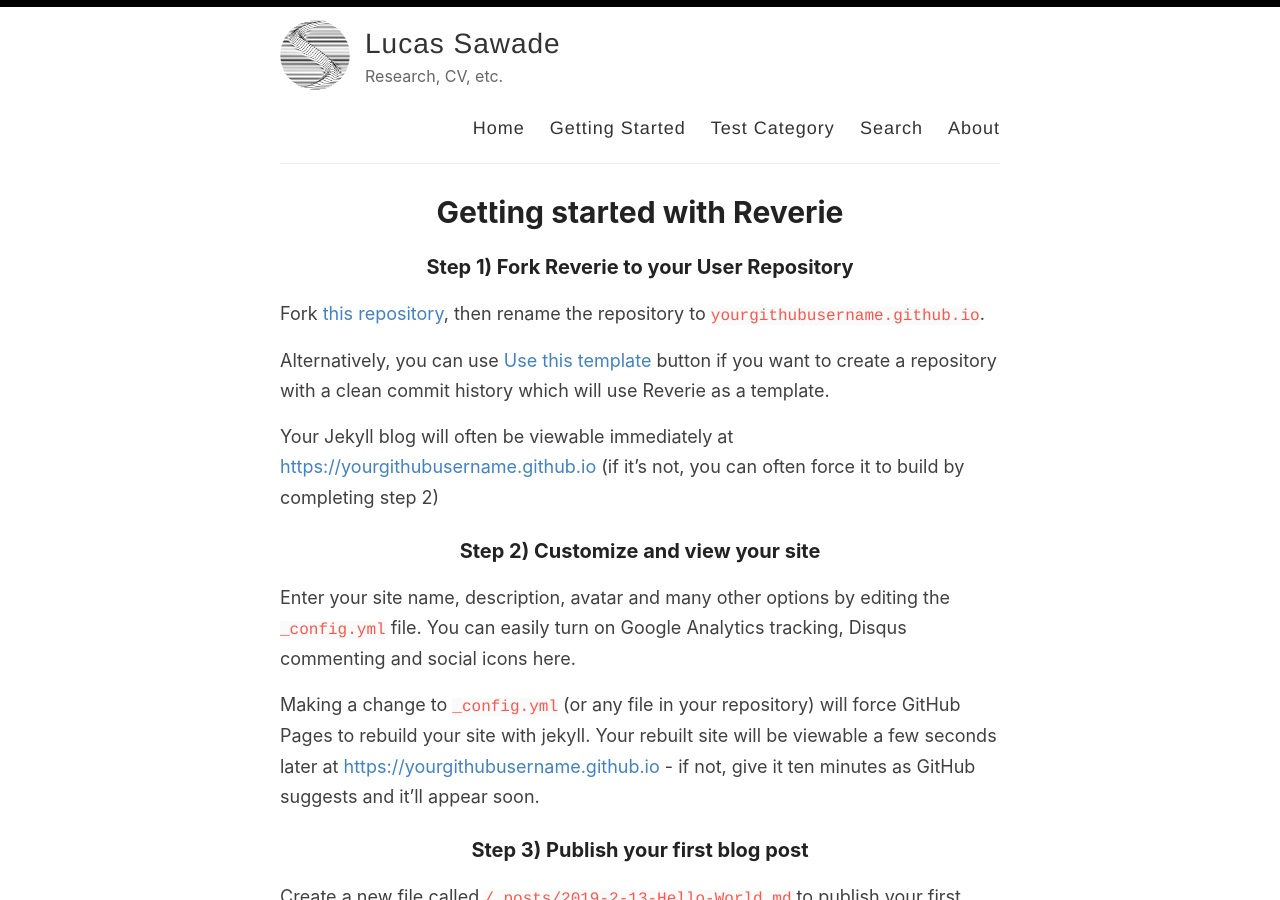
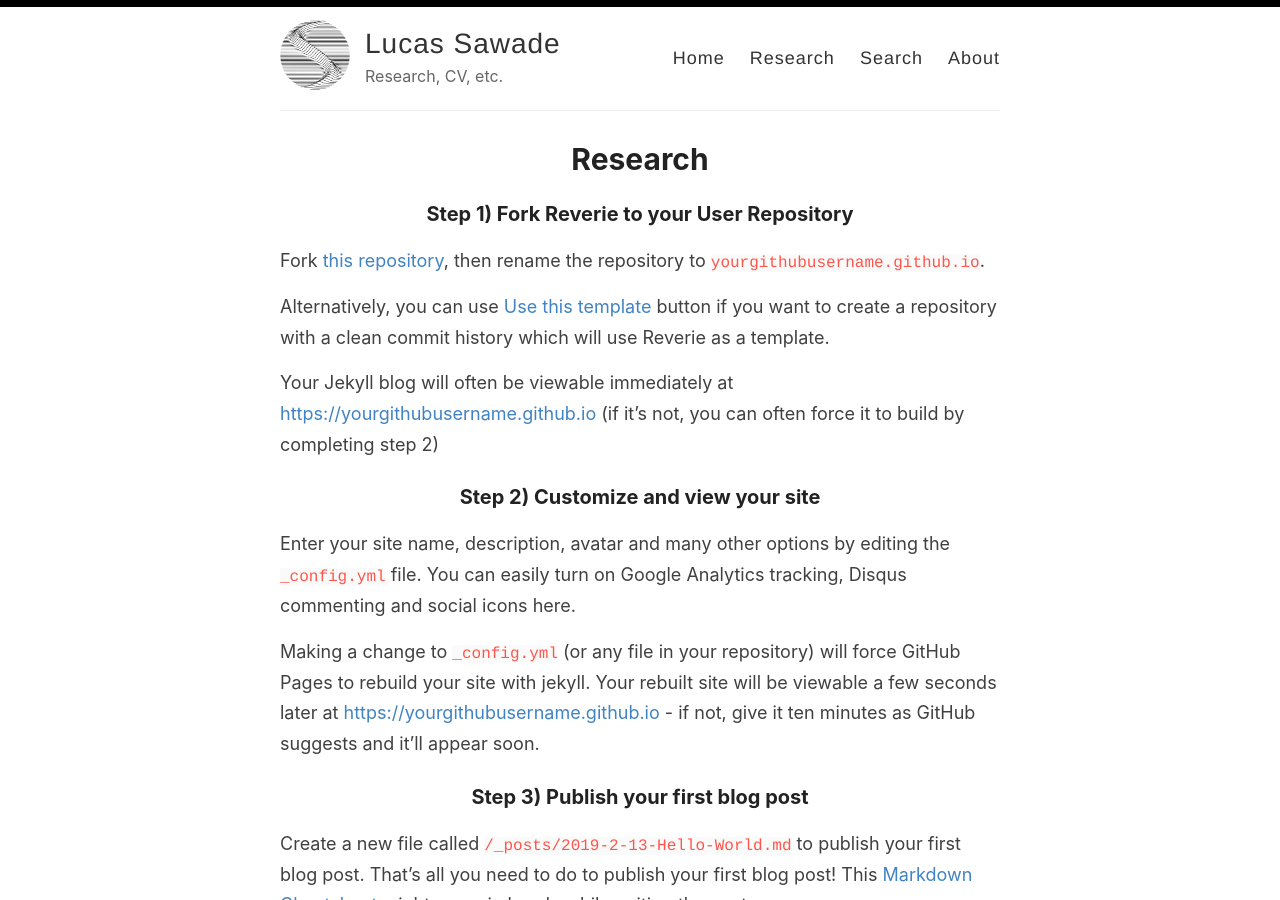
Before and after one commit to lsawade/lsawade.github.io, a Jekyll site: the page built from _pages/research.md, in a window 1280 px wide and 900 px high. Built offline with Jekyll 4.4.1, drawn with Linux system fonts in a browser that asks for light colours.

Commit message:
Added research page

```diff
--- a/_layouts/default.html
+++ b/_layouts/default.html
@@ -28,8 +28,7 @@
 
             <nav>
               <a href="{{ site.baseurl }}/">Home</a>
-              <a href="{{ site.baseurl }}/getting-started">Getting Started</a>
-              <a href="{{ site.baseurl }}/test_cat">Test Category</a>
+              <a href="{{ site.baseurl }}/research">Research</a>
               <a href="{{ site.baseurl }}/search">Search</a>
               <a href="{{ site.baseurl }}/about">About</a>
             </nav>
--- a/_pages/getting-started.md
+++ b/_pages/research.md
@@ -1,7 +1,7 @@
 ---
 layout: page
-title: Getting started with Reverie
-permalink: /getting-started/
+title: Research
+permalink: /research/
 ---
 
 ### Step 1) Fork Reverie to your User Repository
```
